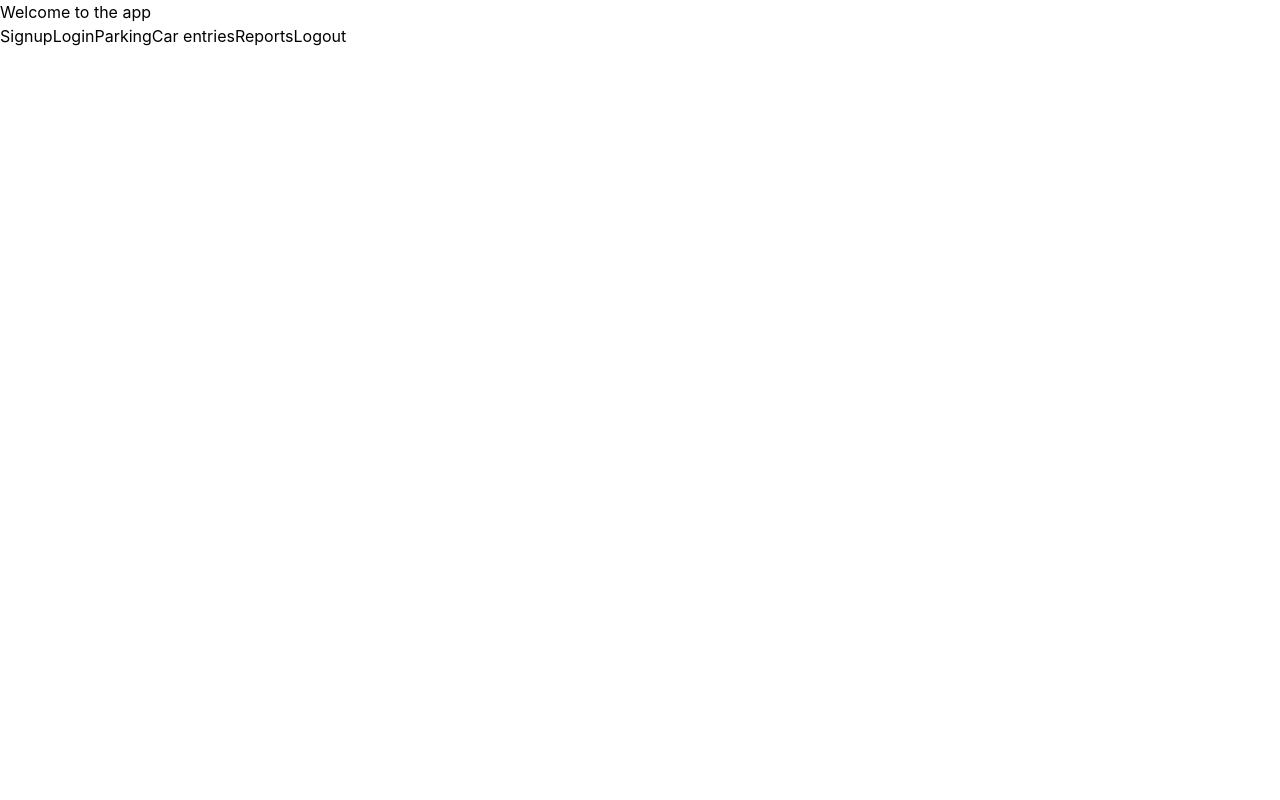
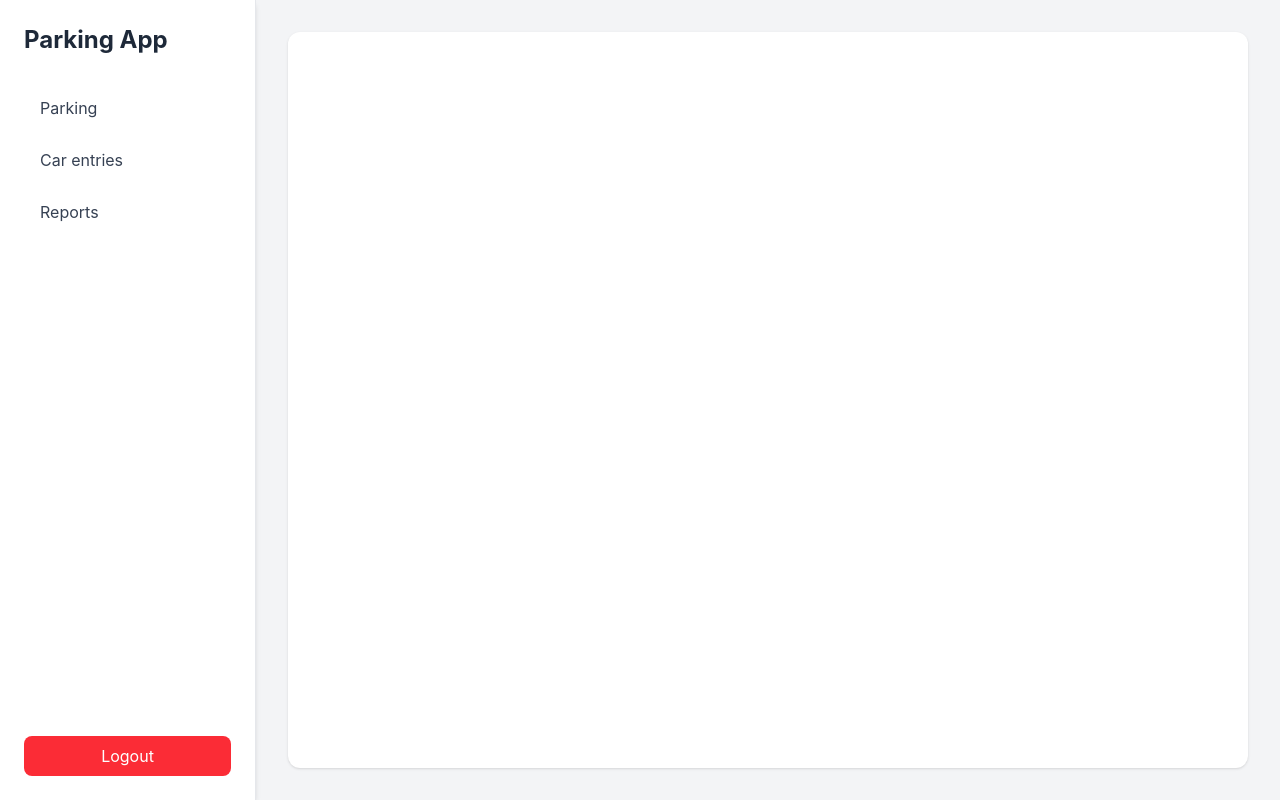
Before and after one commit to Aimable01/restful, a React (Vite) app in the folder frontend/: page / in a window 1280 px wide. Built offline with nearby package versions, Linux system fonts and the light colour scheme; no server answers; sample sign-in values are in the browser's storage.

Commit message:
feat: sidebar style

```diff
--- a/frontend/src/App.tsx
+++ b/frontend/src/App.tsx
@@ -1,9 +1,7 @@
-import { Link } from "react-router-dom";
+import { Link, Outlet, useLocation } from "react-router-dom";
 import { useAuth } from "./context/AuthContext";
 
 const links = [
-  { path: "/auth/signup", name: "Signup" },
-  { path: "/auth/login", name: "Login" },
   { path: "/parking", name: "Parking" },
   { path: "/entries", name: "Car entries" },
   { path: "/reports", name: "Reports" },
@@ -11,18 +9,55 @@ const links = [
 
 export default function App() {
   const { logout } = useAuth();
+  const location = useLocation();
+
+  const isAuthPage =
+    location.pathname === "/auth/login" || location.pathname === "/auth/signup";
+
+  if (isAuthPage) {
     return (
+      <div className="min-h-screen bg-gray-100 flex items-center justify-center">
+        <Outlet />
+      </div>
+    );
+  }
+
+  return (
+    <div className="min-h-screen flex bg-gray-100">
+      <aside className="w-64 bg-white shadow-md border-r border-gray-200 p-6 flex flex-col justify-between">
         <div>
-      <p>Welcome to the app</p>
-      <div>
+          <h1 className="text-2xl font-bold text-gray-800 mb-8">Parking App</h1>
+
+          <nav className="flex flex-col gap-3">
             {links.map((li, i) => (
-          <Link key={i} to={li.path}>
+              <Link
+                key={i}
+                to={li.path}
+                className={`px-4 py-2 rounded-lg transition ${
+                  location.pathname === li.path
+                    ? "bg-blue-500 text-white"
+                    : "text-gray-700 hover:bg-gray-100"
+                }`}
+              >
                 {li.name}
               </Link>
             ))}
+          </nav>
+        </div>
 
-        <button onClick={logout}>Logout</button>
+        <button
+          onClick={logout}
+          className="w-full bg-red-500 hover:bg-red-600 text-white py-2 rounded-lg transition"
+        >
+          Logout
+        </button>
+      </aside>
+
+      <main className="flex-1 p-8">
+        <div className="bg-white rounded-xl shadow-sm p-6 min-h-[calc(100vh-4rem)]">
+          <Outlet />
         </div>
+      </main>
     </div>
   );
 }
```
Lines whose indentation alone changed are shown as unchanged.
